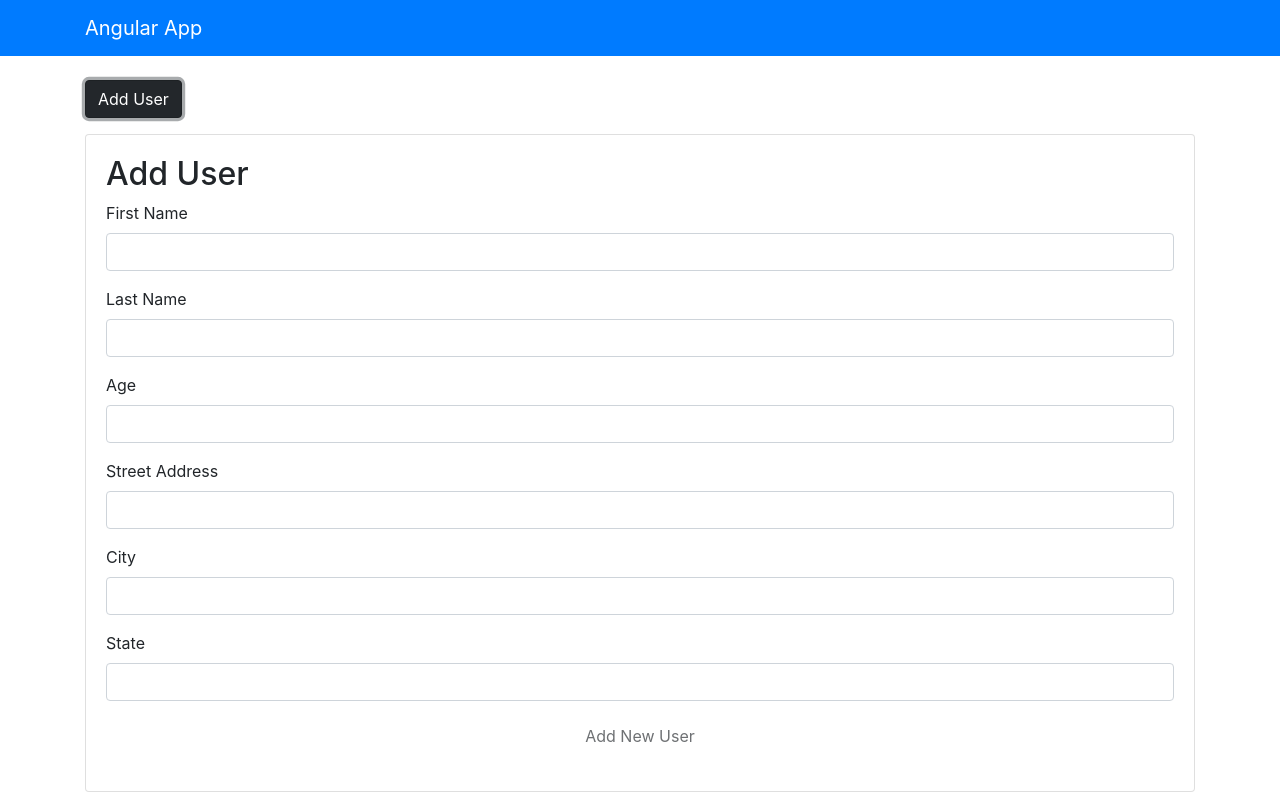
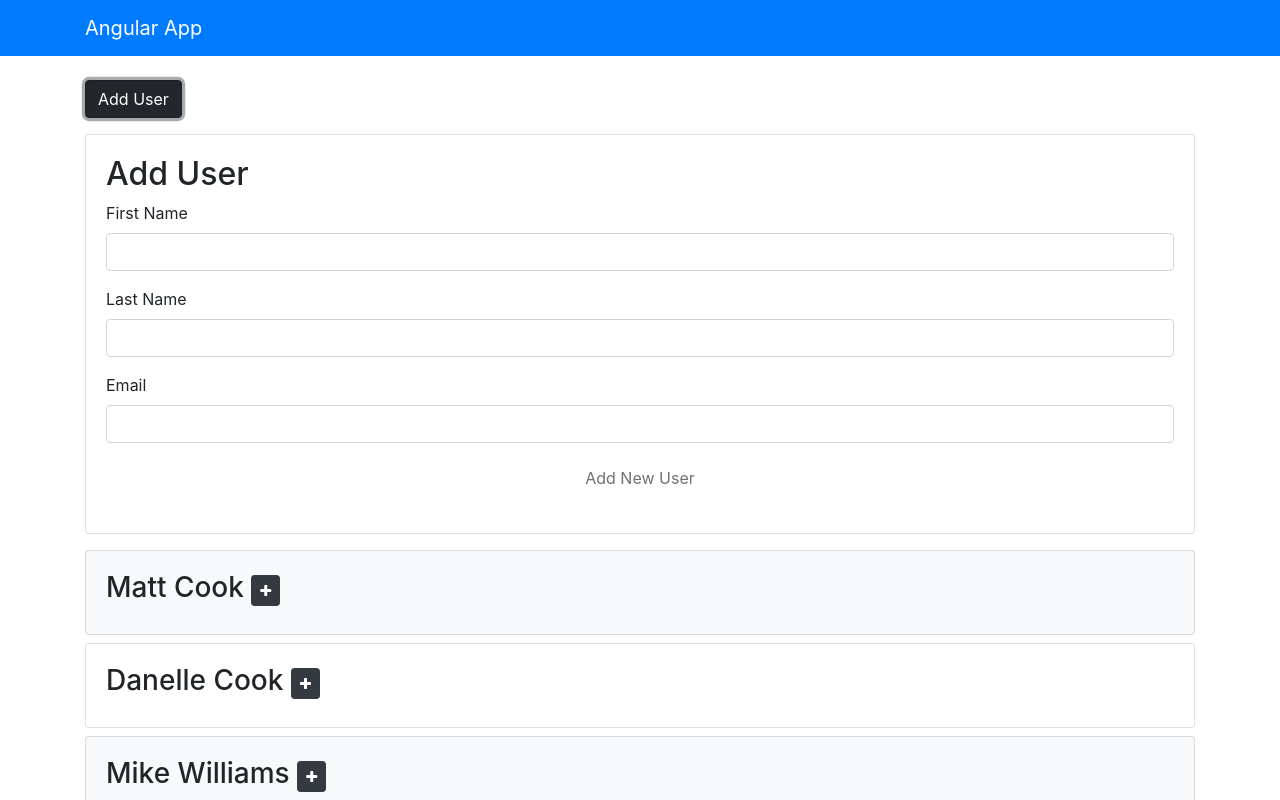
Before and after one commit to Cook1619/Angular-app-practice, an Angular app: page / in a window 1280 px wide. Both pictures are taken after a click on the button "Add User". Shown: the top 800 px of the page. Built offline with nearby package versions, Linux system fonts and the light colour scheme.

Commit message:
Cleaning up form changing inputs and setting up for a template driven form

```diff
--- a/src/app/components/users/users.component.html
+++ b/src/app/components/users/users.component.html
@@ -12,20 +12,8 @@
       <input type="text" class="form-control" [(ngModel)]="user.lastName" name="lastName">
     </div>
     <div class="form-group">
-      <label>Age</label>
-      <input type="number" class="form-control" [(ngModel)]="user.age" name="age">
-    </div>
-    <div class="form-group">
-      <label>Street Address</label>
-      <input type="text" class="form-control" [(ngModel)]="user.address.street" name="street">
-    </div>
-    <div class="form-group">
-      <label>City</label>
-      <input type="text" class="form-control" [(ngModel)]="user.address.city" name="city">
-    </div>
-    <div class="form-group">
-      <label>State</label>
-      <input type="text" class="form-control" [(ngModel)]="user.address.state" name="state">
+      <label>Email</label>
+      <input type="text" class="form-control" [(ngModel)]="user.email" name="email">
     </div>
 
     <button (click)="addUser()" [disabled]="user.firstName == '' || user.lastName == ''" class="btn btn-block mb-3">Add New User</button>
@@ -34,15 +22,14 @@
 <ul class="list-unstyled" *ngIf="loaded && users?.length > 0">
   <li class="card card-body mb-2" *ngFor="let user of users" [class.bg-light]="user.isActive">
     <h3>{{ user.firstName }} {{ user.lastName }}
-      <small *ngIf="user.age && user.address">
+      <small>
         <button (click)="user.hide = !user.hide" class="btn btn-dark btn-sm">
           <i [ngClass]="user.hide ? 'fa fa-plus' : 'fa fa-minus'"></i>
         </button>
       </small>
     </h3>
-    <ul class="list-group" *ngIf="!user.hide && user.age && user.address">
-      <li class="list-group-item">Age: {{ user.age }}</li>
-      <li class="list-group-item">Address: {{ user.address.street }} {{ user.address.city }}, {{ user.address.state }}</li>
+    <ul class="list-group" *ngIf="!user.hide">
+      <li class="list-group-item">Email: {{ user.email }}</li>
       <li class="list-group-item">Joined: {{ user.registered | date }}</li>
     </ul>
   </li>
--- a/src/app/components/users/users.component.ts
+++ b/src/app/components/users/users.component.ts
@@ -11,12 +11,7 @@ export class UsersComponent implements OnInit {
   user: User = {
     firstName: '',
     lastName: '',
-    age: null,
-    address: {
-      street: '',
-      city: '',
-      state: ''
-    }
+    email: ''
   };
   users: User[];
   showExtended: boolean = true;
@@ -32,12 +27,7 @@ export class UsersComponent implements OnInit {
       {
         firstName: 'Matt',
         lastName: 'Cook',
-        age: 32,
-        address: {
-          street: '50 Main st',
-          city: 'Mayer',
-          state: 'MN'
-        },
+        email: 'cook6537@gmail.com',
         isActive: true,
         registered: new Date('01/02/2018 08:30:00'),
         hide: true
@@ -45,12 +35,7 @@ export class UsersComponent implements OnInit {
       {
         firstName: 'Danelle',
         lastName: 'Cook',
-        age: 34,
-        address: {
-          street: '20 School st',
-          city: 'Mayer',
-          state: 'MN'
-        },
+        email: 'cook6537@gmail.com',
         isActive: false,
         registered: new Date('05/02/2018 02:30:00'),
         hide: true
@@ -58,12 +43,7 @@ export class UsersComponent implements OnInit {
       {
         firstName: 'Mike',
         lastName: 'Williams',
-        age: 26,
-        address: {
-          street: '55 Mill st',
-          city: 'Montrose',
-          state: 'MN'
-        },
+        email: 'cook6537@gmail.com',
         isActive: true,
         registered: new Date('08/02/2018 11:10:00'),
         hide: true
@@ -73,31 +53,22 @@ export class UsersComponent implements OnInit {
     this.loaded = true;
   }
 
-  addUser() {
-    //Adds is active by default to every submission
-    this.user.isActive =  true;
-    //Gives Each user the date value addded to when they joined
-    this.user.registered = new Date();
-    //Puts the value to the beginning of the array
-    this.users.unshift(this.user);
-    //After adding the user to the array, it empties the form after it submits
-    this.user = {
-      firstName: '',
-    lastName: '',
-    age: null,
-    address: {
-      street: '',
-      city: '',
-      state: ''
-    }
-    }
-  }
+  // addUser() {
+  //   //Adds is active by default to every submission
+  //   this.user.isActive =  true;
+  //   //Gives Each user the date value addded to when they joined
+  //   this.user.registered = new Date();
+  //   //Puts the value to the beginning of the array
+  //   this.users.unshift(this.user);
+  //   //After adding the user to the array, it empties the form after it submits
+  //   this.user = {
+  //     firstName: '',
+  //   lastName: '',
+  //   email: ''
+  //   }
+  // }
 
-  // toggleHide(user: User) {
-  //   user.hide =  !user.hide;
-  // }
   onSubmit(e) {
-
     console.log("submitted");
     e.preventDefault();
   }
```
Also changed, not shown: src/app/models/User.ts (+3 -8 lines).
